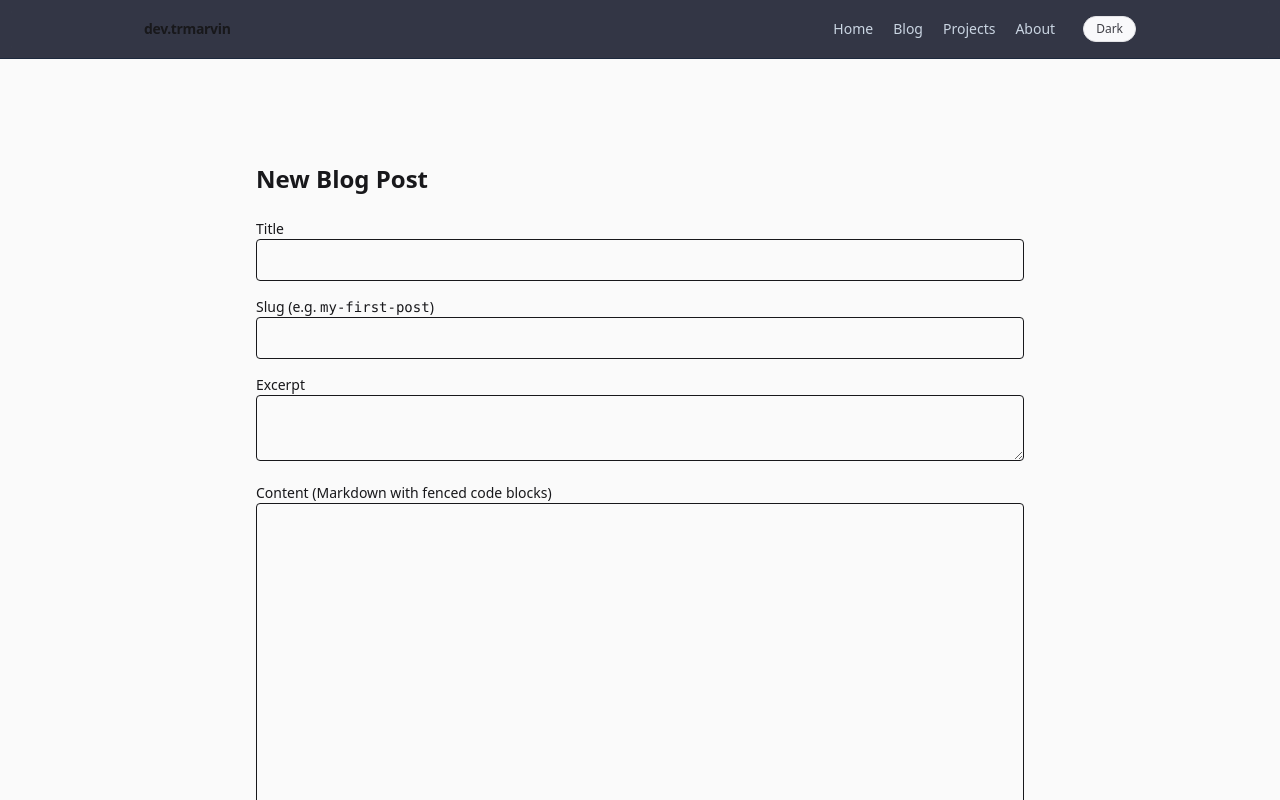
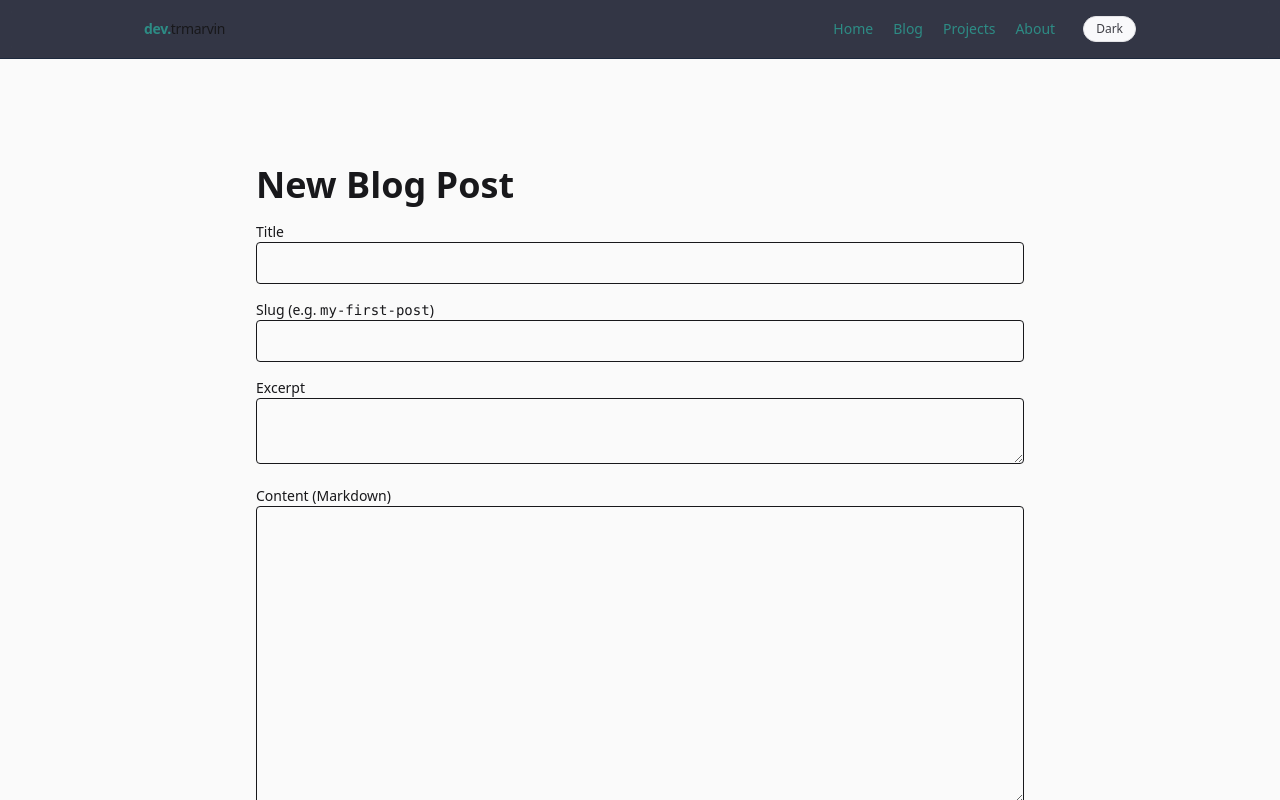
Before and after one commit to trmarvin/dev.trmarvin, a Next.js app in the folder iteration-3-next/: page /admin/posts/new in a window 1280 px wide. Shown: the top 800 px of the page. Built offline with nearby package versions, Linux system fonts and the light colour scheme.

Commit message:
fixed blog admin and added first post

```diff
--- a/iteration-3-next/src/app/about/page.tsx
+++ b/iteration-3-next/src/app/about/page.tsx
@@ -15,7 +15,7 @@ export default function AboutPage() {
 
             <div className="prose prose-neutral max-w-none">
                 <p>
-                    I’m Tamar Marvin — a developer with a background in scholarship,
+                    I’m Tamar Ron Marvin — a developer with a background in scholarship,
                     focused on building thoughtful, well-structured digital
                     systems for complex ideas. I am also trained in graphic design
                     and interested in UI/UX.
@@ -34,10 +34,8 @@ export default function AboutPage() {
                     as they evolve.
                 </p>
 
-                <h1>Elswhere</h1>
-                <a href="https://github.com/trmarvin">GitHub</a> |
-                <a rel="me" href="https://hachyderm.io/@trmarvin">Mastodon (dev)</a> |
-                <a rel="me" href="https://babka.social/@trmarvin">Mastodon (writing)</a>
+                <h3>Elswhere</h3>
+                <a href="https://github.com/trmarvin">GitHub</a> | <a rel="me" href="https://hachyderm.io/@trmarvin">Mastodon (dev)</a> | <a rel="me" href="https://babka.social/@trmarvin">Mastodon (writing)</a>
             </div>
         </main>
     );
--- /dev/null
+++ b/iteration-3-next/src/app/admin/posts/actions.ts
@@ -0,0 +1,13 @@
+'use server';
+
+import { prisma } from '@/lib/prisma';
+import { revalidatePath } from 'next/cache';
+
+export async function deletePost(formData: FormData) {
+    const id = Number(formData.get('id'));
+    if (!id || Number.isNaN(id)) throw new Error('Invalid post id');
+
+    await prisma.post.delete({ where: { id } });
+    revalidatePath('/admin/posts');
+    revalidatePath('/blog');
+}
--- a/iteration-3-next/src/app/admin/posts/new/page.tsx
+++ b/iteration-3-next/src/app/admin/posts/new/page.tsx
@@ -1,4 +1,4 @@
-// app/admin/posts/new/page.tsx
+// src/app/admin/posts/new/page.tsx
 'use client';
 
 import { useState } from 'react';
@@ -10,7 +10,7 @@ export default function NewPostPage() {
     const [content, setContent] = useState('');
     const [status, setStatus] = useState<string | null>(null);
 
-    async function handleSubmit(e: React.FormEvent) {
+    async function handleSubmit(e: React.FormEvent<HTMLFormElement>) {
         e.preventDefault();
         setStatus('Saving…');
 
@@ -18,19 +18,22 @@ export default function NewPostPage() {
             method: 'POST',
             headers: {
                 'Content-Type': 'application/json',
-                'x-admin-token': process.env.NEXT_PUBLIC_ADMIN_TOKEN!,
+                // If your API route checks this header, keep it.
+                // Otherwise, remove it.
+                'x-admin-token': process.env.NEXT_PUBLIC_ADMIN_TOKEN ?? '',
             },
             body: JSON.stringify({ title, slug, excerpt, content }),
         });
 
         if (!res.ok) {
-            const data = await res.json();
-            setStatus(`Error: ${data.error ?? 'Unknown error'}`);
+            const text = await res.text(); // <-- ALWAYS works, even if not JSON
+            setStatus(`Error ${res.status}: ${text || 'No response body'}`);
             return;
         }
 
         setStatus('Saved!');
-        // optional: redirect to the post or clear the form
+        // Optional: clear fields
+        // setTitle(''); setSlug(''); setExcerpt(''); setContent('');
     }
 
     return (
@@ -70,24 +73,21 @@ export default function NewPostPage() {
 
                 <div>
                     <label className="block text-sm font-medium">
-                        Content (Markdown with fenced code blocks)
+                        Content (Markdown)
                     </label>
                     <textarea
                         className="border rounded px-3 py-2 w-full font-mono text-sm"
-                        rows={16}
+                        rows={14}
                         value={content}
                         onChange={(e) => setContent(e.target.value)}
                     />
                 </div>
 
-                <button
-                    type="submit"
-                    className="px-4 py-2 rounded bg-black text-white"
-                >
+                <button type="submit" className="px-4 py-2 rounded bg-black text-white">
                     Publish
                 </button>
 
-                {status && <p className="text-sm mt-2">{status}</p>}
+                {status && <p className="text-sm">{status}</p>}
             </form>
         </main>
     );
--- /dev/null
+++ b/iteration-3-next/src/app/admin/posts/page.tsx
@@ -0,0 +1,28 @@
+import { prisma } from '@/lib/prisma';
+import { deletePost } from './actions';
+
+export default async function AdminPostsPage() {
+  const posts = await prisma.post.findMany({ orderBy: { createdAt: 'desc' } });
+
+  return (
+    <main className="max-w-3xl mx-auto py-12">
+      <h1 className="text-2xl font-semibold mb-6">Posts</h1>
+
+      <ul className="space-y-4">
+        {posts.map((post) => (
+          <li key={post.id} className="border rounded p-4 flex justify-between">
+            <div>
+              <div className="font-medium">{post.title}</div>
+              <div className="text-sm text-neutral-600">{post.slug}</div>
+            </div>
+
+            <form action={deletePost}>
+              <input type="hidden" name="id" value={post.id} />
+              <button className="text-red-600 hover:underline">Delete</button>
+            </form>
+          </li>
+        ))}
+      </ul>
+    </main>
+  );
+}
--- a/iteration-3-next/src/app/admin/posts/route.ts
+++ /dev/null
@@ -1,31 +0,0 @@
-import { NextRequest, NextResponse } from 'next/server';
-import { prisma } from '@/lib/prisma';
-
-export async function POST(req: NextRequest) {
-    // Extremely basic “auth” placeholder:
-    const authHeader = req.headers.get('x-admin-token');
-    if (authHeader !== process.env.ADMIN_TOKEN) {
-        return NextResponse.json({ error: 'Unauthorized' }, { status: 401 });
-    }
-
-    const { title, slug, excerpt, content } = await req.json();
-
-    if (!title || !slug || !content) {
-        return NextResponse.json(
-            { error: 'Missing required fields' },
-            { status: 400 },
-        );
-    }
-
-    const post = await prisma.post.create({
-        data: {
-            title,
-            slug,
-            excerpt,
-            content,
-            published: true,
-        },
-    });
-
-    return NextResponse.json(post, { status: 201 });
-}
--- /dev/null
+++ b/iteration-3-next/src/app/api/admin/posts/route.ts
@@ -0,0 +1,37 @@
+// src/app/api/admin/posts/route.ts
+import { NextResponse } from 'next/server';
+import { prisma } from '@/lib/prisma';
+
+export async function POST(req: Request) {
+    try {
+        const { title, slug, excerpt, content } = await req.json();
+
+        if (!title || !slug) {
+            return NextResponse.json(
+                { error: 'Missing required fields: title, slug' },
+                { status: 400 }
+            );
+        }
+
+        const post = await prisma.post.create({
+            data: {
+                title,
+                slug,
+                excerpt: excerpt ?? '',
+                content: content ?? '',
+                published: true,
+            },
+        });
+
+        return NextResponse.json({ ok: true, post }, { status: 201 });
+    } catch (err: any) {
+        // Slug uniqueness conflict (if you have a unique constraint)
+        if (err?.code === 'P2002') {
+            return NextResponse.json({ error: 'Slug already exists' }, { status: 409 });
+        }
+        return NextResponse.json(
+            { error: err?.message ?? 'Server error' },
+            { status: 500 }
+        );
+    }
+}
--- a/iteration-3-next/src/app/globals.css
+++ b/iteration-3-next/src/app/globals.css
@@ -17,30 +17,32 @@
   --gray-800: #27272a;
   --gray-900: #18181b;
 
-  /* Brand (keep your purple for links, etc.) */
-  --brand-50: #faf6ff;
-  --brand-100: #f1e6ff;
-  --brand-200: #d9c4ff;
-  --brand-300: #b696ff;
-  --brand-400: #9870ff;
-  --brand-500: #7b4bff;
-  --brand-600: #6435d6;
-  --brand-700: #4e27a6;
-  --brand-800: #371a75;
-  --brand-900: #200d47;
-
-  /* Accent (your teal) – a usable scale */
+  /* Brand (your teal) – a usable scale */
   --accent-50: #effaf8;
   --accent-100: #d7f2ef;
   --accent-200: #b0e5e1;
   --accent-300: #7ad2cd;
   --accent-400: #4fbab4;
   --accent-500: #2d8c85;
-  /* your chosen accent */
+
+  /* Brand - Dark */
   --accent-600: #23716b;
   --accent-700: #1b5752;
   --accent-800: #143f3b;
   --accent-900: #0d2a28;
+
+  /* Contrast (Orange) */
+  --contrast-50: #fff4e6;
+  --contrast-100: #ffe4c7;
+  --contrast-200: #f9c892;
+  --contrast-300: #f2a95d;
+  --contrast-400: #e58f32;
+  --contrast-500: #d37a15;
+  /* PRIMARY */
+  --contrast-600: #b8650f;
+  --contrast-700: #8f4d0c;
+  --contrast-800: #663607;
+  --contrast-900: #402204;
 
   /* Semantic */
   --success: #4ade80;
@@ -59,8 +61,8 @@
 
   --border: var(--gray-700);
 
-  --link: var(--brand-300);
-  --link-hover: var(--brand-200);
+  --link: var(--accent-500);
+  --link-hover: var(--accent-400);
 
   /* Typography (keep the “nice” system look you liked) */
   --font-sans: ui-sans-serif, system-ui, -apple-system, BlinkMacSystemFont,
@@ -82,8 +84,8 @@
 
   --border: var(--gray-200);
 
-  --link: var(--brand-600);
-  --link-hover: var(--brand-700);
+  --link: var(--accent-500);
+  --link-hover: var(--accent-400);
 }
 
 /* ---------- Base styles ---------- */
@@ -95,6 +97,49 @@ body {
   font-family: var(--font-sans);
   background-color: var(--bg);
   color: var(--ink-1);
+}
+
+a {
+  color: var(--link);
+  text-decoration-color: color-mix(in oklab, var(--link), transparent 70%);
+}
+
+a:hover {
+  color: var(--link-hover);
+}
+
+p {
+  line-height: 1.7;
+}
+
+p+p {
+  margin-top: 1.25rem;
+}
+
+h1,
+h2,
+h3 {
+  line-height: 1.2;
+  color: var(--ink-1);
+}
+
+h1 {
+  font-size: 2.25rem;
+  font-weight: 700;
+  margin: 0 0 1rem;
+}
+
+h2 {
+  font-size: 1.5rem;
+  font-weight: 650;
+  /* ok if supported; otherwise use 600 */
+  margin: 2.25rem 0 0.75rem;
+}
+
+h3 {
+  font-size: 1.25rem;
+  font-weight: 600;
+  margin: 1.75rem 0 0.5rem;
 }
 
 /* ---------- Accent utility classes (so your text-accent-300 works today) ---------- */
@@ -133,3 +178,15 @@ body {
 .bg-accent-soft {
   background-color: rgba(45, 140, 133, 0.10);
 }
+
+.brand-prefix {
+  color: var(--brand-500);
+  font-weight: 700;
+  /* medium */
+}
+
+.brand-name {
+  color: var(--ink-1);
+  font-weight: 400;
+  /* semibold */
+}
--- a/iteration-3-next/src/app/layout.tsx
+++ b/iteration-3-next/src/app/layout.tsx
@@ -22,11 +22,13 @@ export default function RootLayout({
 
             <header className="border-b border-slate-800 bg-slate-950/80 backdrop-blur">
               <div className="mx-auto flex max-w-5xl items-center justify-between px-4 py-4">
-                <a href="/" className="text-sm font-semibold tracking-tight">
-                  dev.<span className="text-accent">trmarvin</span>
+                <a href="/" className="text-sm tracking-tight">
+                  <span className="brand-prefix">dev.</span>
+                  <span className="brand-name">trmarvin</span>
                 </a>
 
-                <nav className="flex items-center gap-5 text-sm text-slate-300">
+
+                <nav className="flex items-center gap-5 text-sm font-medium text-slate-300">
                   <a href="/" className="hover:text-accent">
                     Home
                   </a>
--- a/iteration-3-next/src/app/page.tsx
+++ b/iteration-3-next/src/app/page.tsx
@@ -16,8 +16,7 @@ export default function HomePage() {
           deep dive into code, craft, and learning.</p>
 
         <p className="max-w-2xl text-sm leading-relaxed sm:text-base">
-          I’ve been tinkering online since the
-          <a href="https://lynx.invisible-island.net/">Lynx</a> era.
+          I’ve been tinkering online since the <a href="https://lynx.invisible-island.net/">Lynx</a> era.
           I still love the weirdness of the early internet but as a techno-optimist,
           I look forward to the possibilities of the future web. After a career in
           academia, I’m now focused on web development — especially learning tools
```
